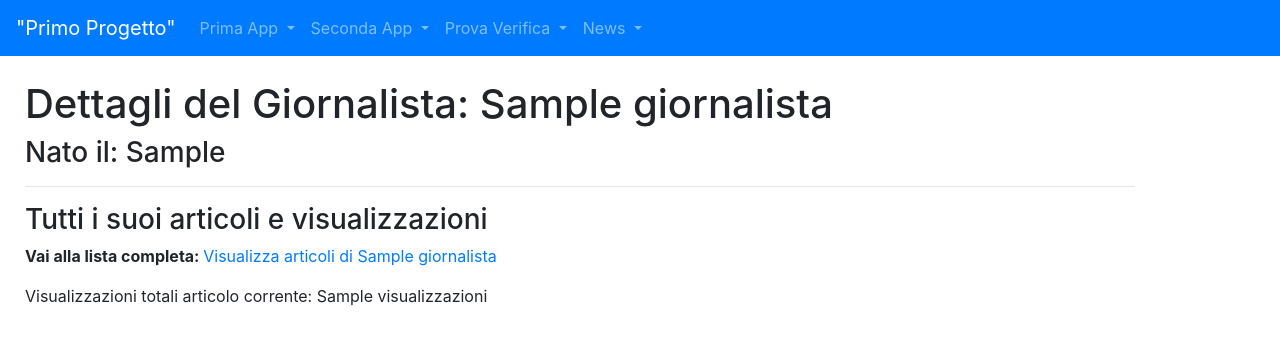
After one commit to FakeGTs/primo_progetto, a Django app: template news/templates/news/giornalista_detail.html in a window 1280 px wide. The commit adds this page. Shown: the top 345 px of the page. Run offline with Django 5.2, Linux system fonts and the light colour scheme; the template is opened without the code that fills it: most values are stand-ins (such as "Sample title", 1, 10 or a date in 2020).

Commit message:
aggiunto giornalista detail

```diff
--- /dev/null
+++ b/news/templates/news/giornalista_detail.html
@@ -0,0 +1,26 @@
+{% extends 'base.html' %}
+
+{% block title %}
+    {{ articolo.giornalista.nome }} {{ articolo.giornalista.cognome }}
+{% endblock title %}
+
+{% block content %}
+    <h1> Dettagli del Giornalista: {{ articolo.giornalista }} </h1>
+
+    {# Usa 'articolo' (o come lo hai chiamato nella view) invece di 'a' #}
+    <h3>Nato il: {{giornalista.anno_di_nascita }}</h3>
+
+    <hr>
+
+    <h3> Tutti i suoi articoli e visualizzazioni </h3>
+    <p>
+        <strong>Vai alla lista completa: </strong>
+        {# Corretto il nome della variabile e aggiunte le virgolette #}
+        <a href="{% url 'news:lista_articoli' giornalista.id %}">
+            Visualizza articoli di {{ giornalista.nome }}
+        </a>
+    </p>
+
+    <p>Visualizzazioni totali articolo corrente: {{ Articolo.visualizzazioni }}</p>
+
+{% endblock content %}
--- a/news/urls.py
+++ b/news/urls.py
@@ -1,5 +1,5 @@
 from django.urls import path
-from news.views import homeview, ArticoloDetailView, index, listaArticoli, queryBase
+from news.views import homeview, ArticoloDetailView, index, listaArticoli, queryBase, GiornalistaDetailView
 
 app_name="news"
 
@@ -9,7 +9,8 @@ urlpatterns=[
     path("articolo/<int:pk>", ArticoloDetailView , name="articolo_detail"),
     path("lista_articoli", listaArticoli , name="lista_articoli"),
     path("lista_articoli/<int:pk>", listaArticoli , name="lista_articoli"),
-    path("query", queryBase , name="query")
+    path("query", queryBase , name="query"),
+    path('giornalista/<int:pk>', GiornalistaDetailView, name='giornalista_detail'),
 
 
 ]
```
Also changed, not shown: news/templates/news/lista_articoli.html (+7 -3 lines), news/views.py (+7 -1 lines).
